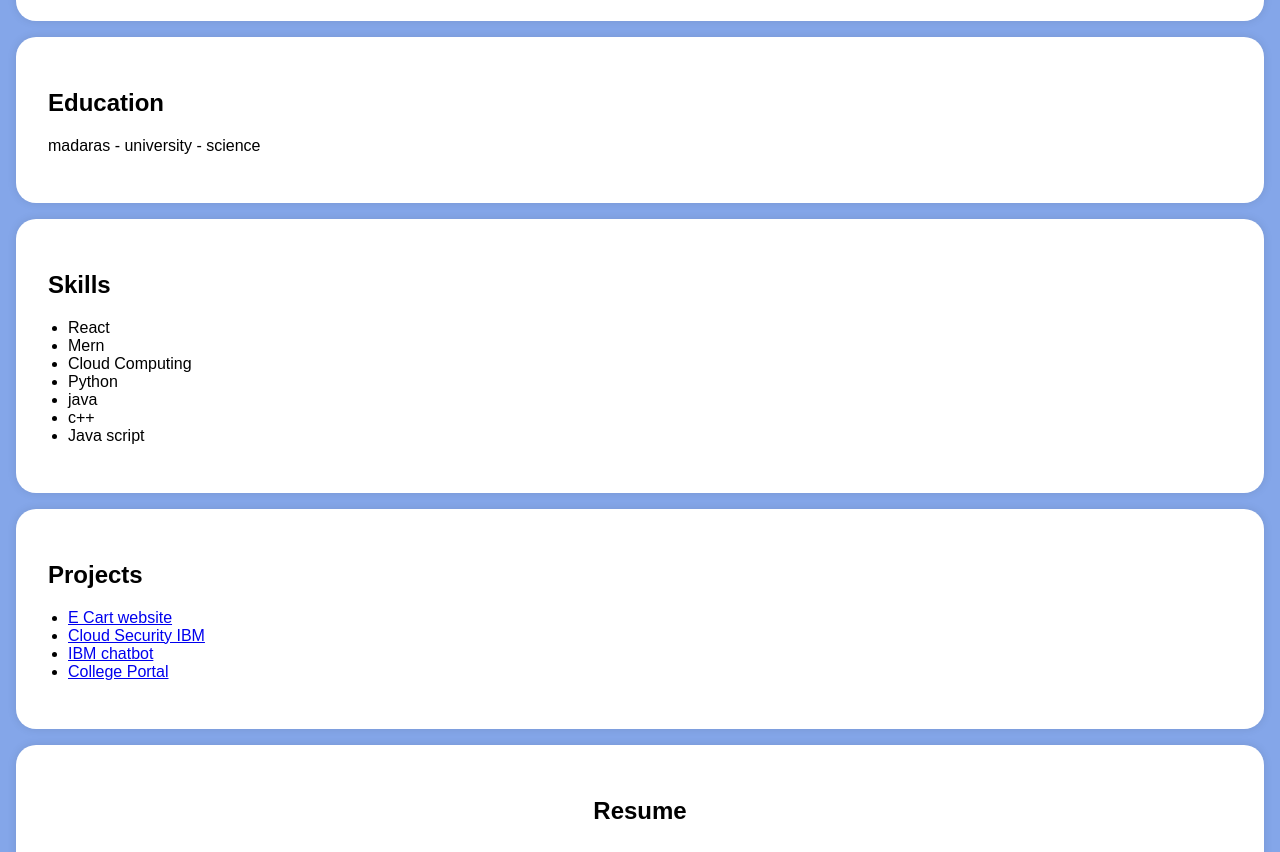
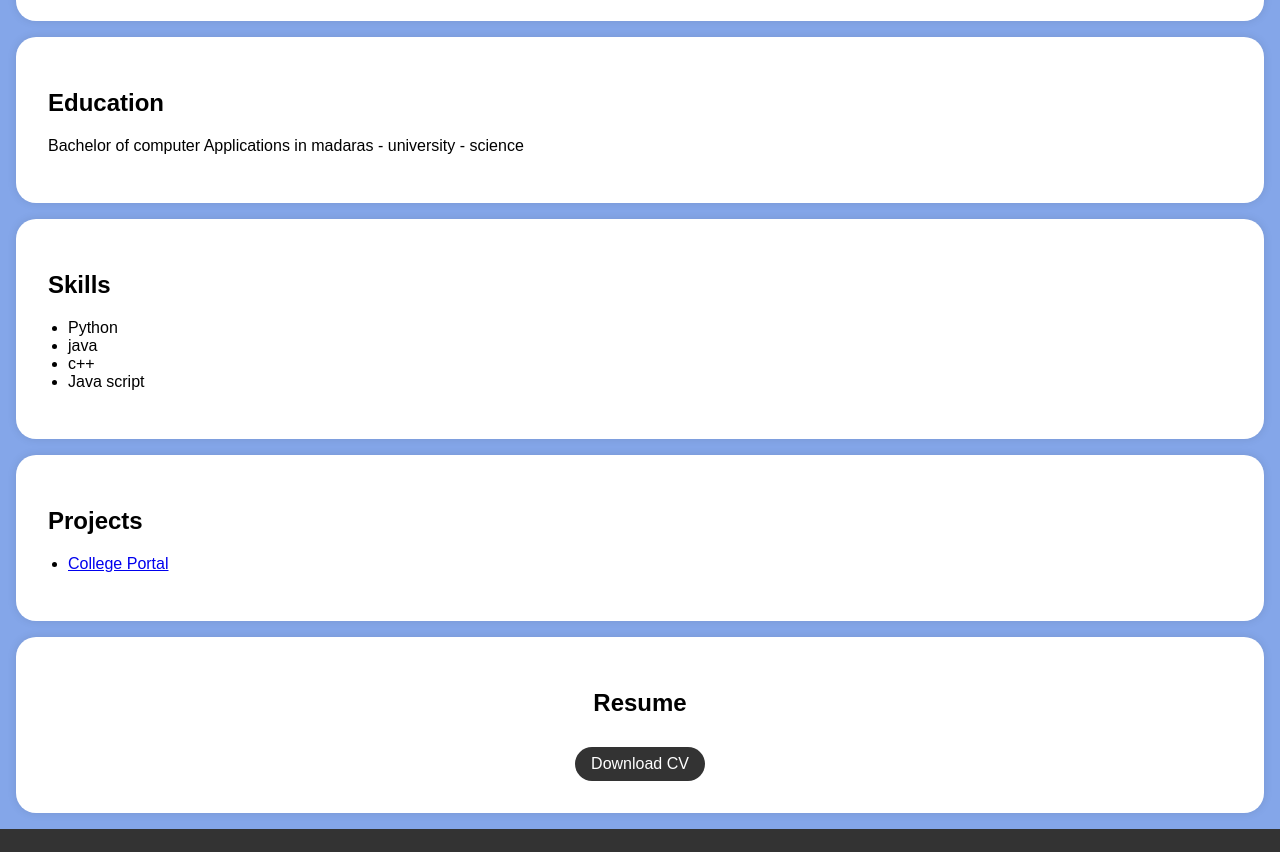
Before and after one commit to Hemalatha-115/Hemalatha, a plain HTML site: page index.html in a window 1280 px wide. Shown: the part 391-1243 px from the top of the page. Drawn offline with Linux system fonts and the light colour scheme.

Commit message:
Update index.html

```diff
--- a/index.html
+++ b/index.html
@@ -123,7 +123,7 @@
     <section id="education">
         <div class="section-content">
             <h2>Education</h2>
-            <p>madaras - university - science</p>
+            <p>Bachelor of computer Applications in madaras - university - science</p>
 
 
         </div>
@@ -133,9 +133,9 @@
         <div class="section-content">
             <h2>Skills</h2>
             <ul>
-                <li>React</li>
-                <li>Mern</li>
-                <li>Cloud Computing</li>
+
+
+
                 <li>Python</li>
                 <li>java</li>
                 <li>c++</li>
@@ -148,9 +148,9 @@
         <div class="section-content">
             <h2>Projects</h2>
             <ul>
-                <li><a href="#">E Cart website</a></li>
-                <li><a href="#">Cloud Security IBM</a></li>
-                <li><a href="#">IBM chatbot</a></li>
+
+
+
                 <li><a href="#">College Portal</a></li>
                 <!-- Add more project links here -->
             </ul>
```
